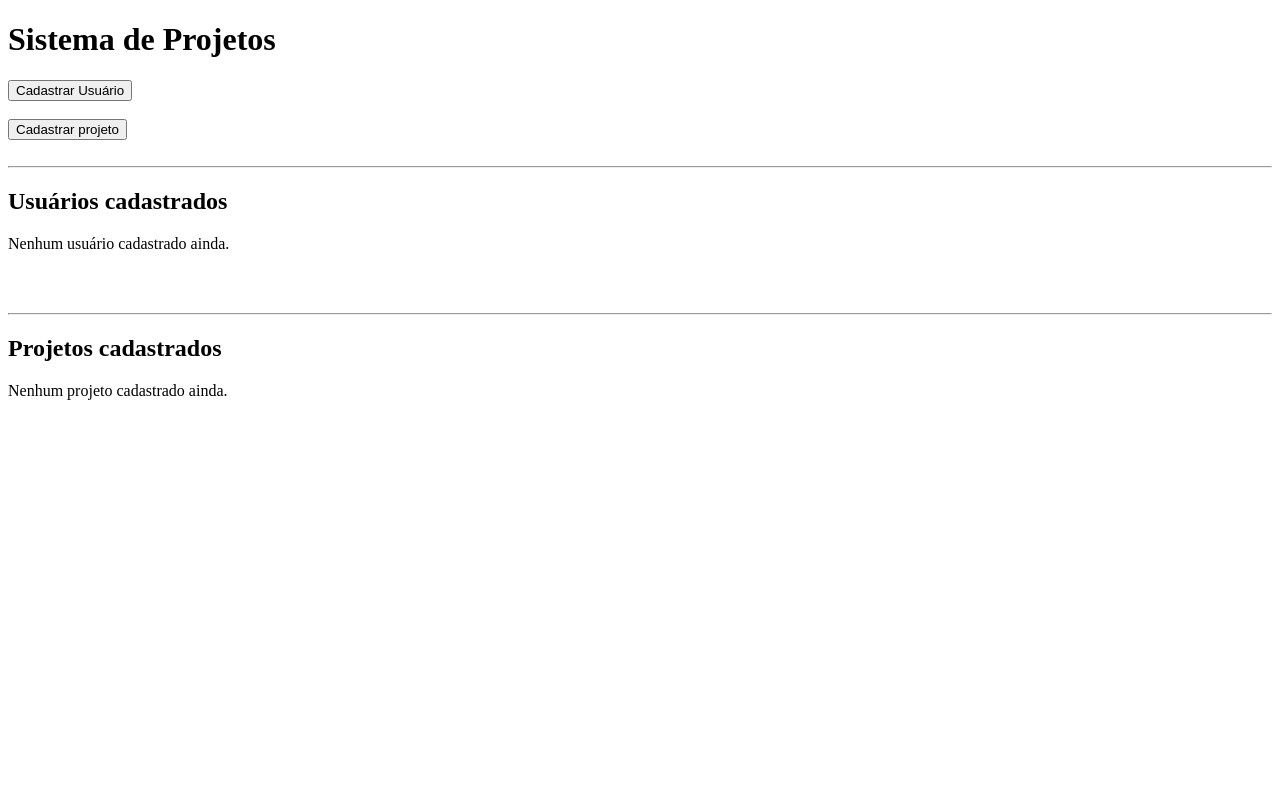
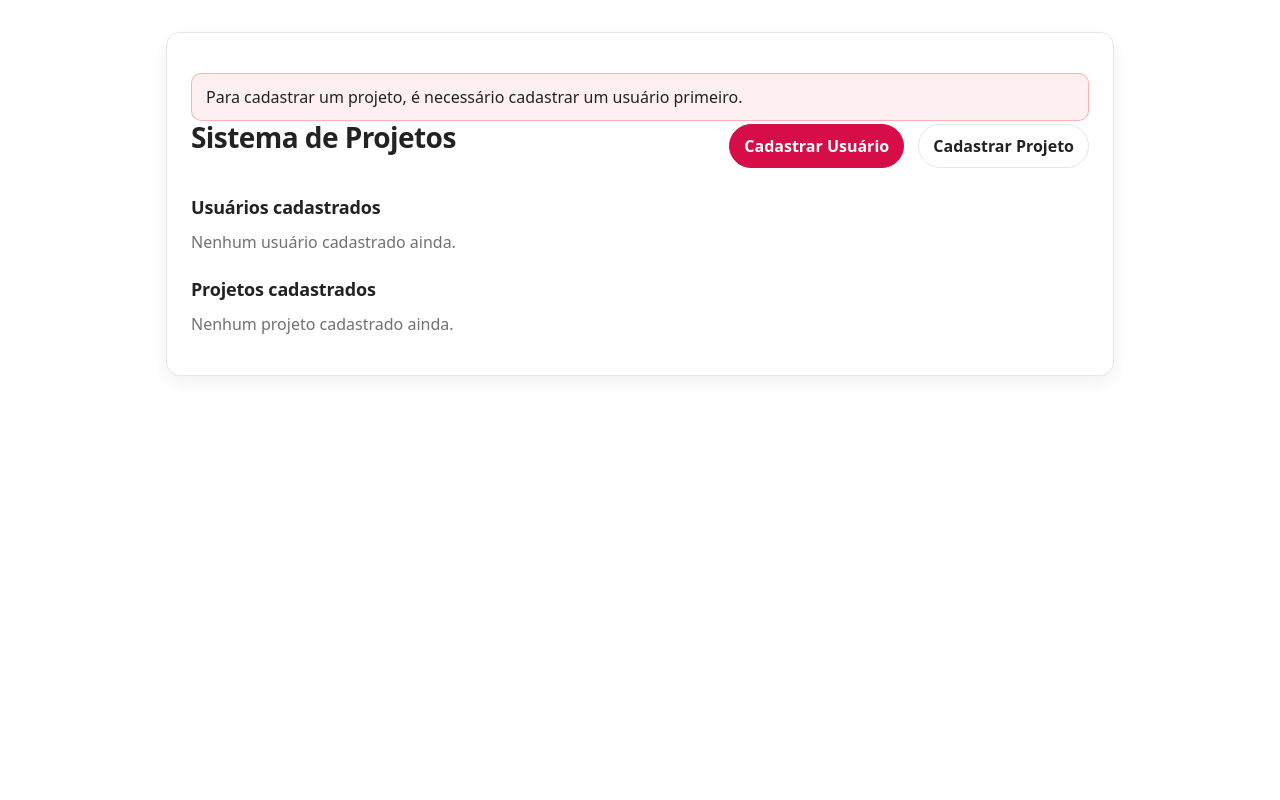
Before and after one commit to EnzoRochaV/Projeto-estagio-Sensedia, a Flask app: page /?msg=precisa_usuario in a window 1280 px wide. Run offline with Flask 3, Linux system fonts and the light colour scheme; data that the repository does not hold is empty.

Commit message:
Adição de CSS no codigo inteiro

```diff
--- /dev/null
+++ b/static/style.css
@@ -0,0 +1,222 @@
+
+:root{
+  --bg: #ffffff;
+  --surface: #ffffff;
+  --text: #222222;
+  --muted: #717171;
+  --border: #e6e6e6;
+  --shadow: 0 6px 18px rgba(0,0,0,.06);
+
+  --primary: #d60d46;
+  --primary-hover: #d60d46  ;
+
+  --radius: 14px;
+  --radius-sm: 10px;
+
+  --space-1: 8px;
+  --space-2: 12px;
+  --space-3: 16px;
+  --space-4: 24px;
+  --space-5: 32px;
+
+  --max: 980px;
+}
+
+*{ box-sizing: border-box; }
+html, body{ height: 100%; }
+
+body{
+  margin: 0;
+  background: var(--bg);
+  color: var(--text);
+  font-family: ui-sans-serif, system-ui, -apple-system, Segoe UI, Roboto, Arial, "Helvetica Neue", Helvetica, "Noto Sans", "Apple Color Emoji", "Segoe UI Emoji";
+  -webkit-font-smoothing: antialiased;
+  -moz-osx-font-smoothing: grayscale;
+}
+
+a{ color: inherit; text-decoration: none; }
+a:hover{ text-decoration: underline; text-underline-offset: 3px; }
+
+.container{
+  max-width: var(--max);
+  margin: 0 auto;
+  padding: var(--space-5) var(--space-3);
+}
+
+.card{
+  background: var(--surface);
+  border: 1px solid var(--border);
+  border-radius: var(--radius);
+  box-shadow: var(--shadow);
+  padding: var(--space-4);
+}
+
+header.page-header{
+  display: flex;
+  align-items: center;
+  justify-content: space-between;
+  gap: var(--space-3);
+  margin-bottom: var(--space-4);
+}
+
+h1{
+  font-size: 28px;
+  line-height: 1.2;
+  margin: 0 0 var(--space-3) 0;
+  letter-spacing: -0.02em;
+}
+
+h2{
+  font-size: 18px;
+  margin: var(--space-4) 0 var(--space-2) 0;
+  letter-spacing: -0.01em;
+}
+
+p{
+  margin: 0 0 var(--space-3) 0;
+  color: var(--muted);
+}
+
+.btn{
+  display: inline-flex;
+  align-items: center;
+  justify-content: center;
+  gap: 8px;
+  padding: 10px 14px;
+  border-radius: 999px;
+  border: 1px solid var(--border);
+  background: #fff;
+  color: var(--text);
+  font-weight: 600;
+  cursor: pointer;
+  transition: transform .04s ease, background .15s ease, border-color .15s ease;
+}
+
+.btn:hover{
+  background: #fafafa;
+  transform: translateY(-1px);
+}
+
+.btn:active{
+  transform: translateY(0);
+}
+
+.btn-primary{
+  background: var(--primary);
+  border-color: var(--primary);
+  color: #fff;
+}
+
+.btn-primary:hover{
+  background: var(--primary-hover);
+  border-color: var(--primary-hover);
+}
+
+.btn-ghost{
+  background: transparent;
+}
+
+.btn + .btn{ margin-left: 10px; }
+
+form{
+  display: grid;
+  gap: var(--space-3);
+  margin-top: var(--space-3);
+}
+
+label{
+  font-size: 14px;
+  font-weight: 600;
+  color: var(--text);
+}
+
+input, select, textarea{
+  width: 100%;
+  padding: 12px 14px;
+  border-radius: var(--radius-sm);
+  border: 1px solid var(--border);
+  background: #fff;
+  color: var(--text);
+  font-size: 14px;
+  transition: border-color .15s ease, box-shadow .15s ease;
+}
+
+input::placeholder, textarea::placeholder{
+  color: #a3a3a3;
+}
+
+input:focus, select:focus, textarea:focus{
+  outline: none;
+  border-color: rgba(255, 56, 92, .55);
+  box-shadow: 0 0 0 4px rgba(255, 56, 92, .12);
+}
+
+.row{
+  display: grid;
+  grid-template-columns: 1fr 1fr;
+  gap: var(--space-3);
+}
+
+.checkbox{
+  display: flex;
+  align-items: center;
+  gap: 10px;
+  color: var(--muted);
+  font-size: 14px;
+}
+.checkbox input{
+  width: 18px;
+  height: 18px;
+  accent-color: var(--primary);
+}
+
+.table-wrap{
+  margin-top: var(--space-4);
+  border: 1px solid var(--border);
+  border-radius: var(--radius);
+  overflow: hidden;
+}
+
+table{
+  width: 100%;
+  border-collapse: collapse;
+  background: #fff;
+}
+
+th, td{
+  padding: 12px 14px;
+  border-bottom: 1px solid var(--border);
+  text-align: left;
+  font-size: 14px;
+}
+
+th{
+  background: #fafafa;
+  color: var(--muted);
+  font-weight: 700;
+  letter-spacing: .01em;
+  text-transform: none;
+}
+
+tr:hover td{
+  background: #fcfcfc;
+}
+
+.alert{
+  margin-top: var(--space-3);
+  padding: 12px 14px;
+  border-radius: var(--radius-sm);
+  border: 1px solid var(--border);
+  background: #fff;
+  color: var(--text);
+}
+
+.alert-success{
+  border-color: rgba(34,197,94,.35);
+  background: rgba(34,197,94,.08);
+}
+
+.alert-error{
+  border-color: rgba(239,68,68,.35);
+  background: rgba(239,68,68,.08);
+}
--- a/templates/index.html
+++ b/templates/index.html
@@ -1,43 +1,48 @@
 <!DOCTYPE html>
 <html>
 <head>
-    <title>Pagina inicial</title>
+    <meta charset="UTF-8">
+    <title>Página inicial</title>
+    <link rel="stylesheet" href="{{ url_for('static', filename='style.css') }}">
 </head>
 
 <body>
 
+<div class="container">
+    <div class="card">
+
         {% if msg == "usuario_ok" %}
-<script>alert("Usuário cadastrado com sucesso!");</script>
+        <div class="alert alert-success">
+            Usuário cadastrado com sucesso!
+        </div>
         {% elif msg == "projeto_ok" %}
-<script>alert("Projeto cadastrado com sucesso!");</script>
+        <div class="alert alert-success">
+            Projeto cadastrado com sucesso!
+        </div>
         {% elif msg == "precisa_usuario" %}
-<script>alert("Para cadastrar um projeto, é necessário cadastrar um usuário primeiro.");</script>
+        <div class="alert alert-error">
+            Para cadastrar um projeto, é necessário cadastrar um usuário primeiro.
+        </div>
         {% endif %}
 
+        <header class="page-header">
             <h1>Sistema de Projetos</h1>
-
-<a href="/usuarios">
-    <button>Cadastrar Usuário</button>
-</a>
-
-<br><br>
-
-<a href="/projetos">
-    <button>Cadastrar projeto</button>
-</a>
-<br><br>
-<hr>
+            <div>
+                <a href="/usuarios" class="btn btn-primary">Cadastrar Usuário</a>
+                <a href="/projetos" class="btn">Cadastrar Projeto</a>
+            </div>
+        </header>
 
         <h2>Usuários cadastrados</h2>
 
         {% if usuarios and usuarios|length > 0 %}
-<table border="1" cellpadding="8" cellspacing="0">
+        <div class="table-wrap">
+            <table>
                 <tr>
                     <th>Nome</th>
                     <th>Telefone</th>
                     <th>Data de nascimento</th>
                 </tr>
-
                 {% for u in usuarios %}
                 <tr>
                     <td>{{ u[0] }}</td>
@@ -46,18 +51,16 @@
                 </tr>
                 {% endfor %}
             </table>
+        </div>
         {% else %}
         <p>Nenhum usuário cadastrado ainda.</p>
         {% endif %}
-<br><br>
-<hr>
-
-
 
         <h2>Projetos cadastrados</h2>
 
         {% if projetos and projetos|length > 0 %}
-<table border="1" cellpadding="8" cellspacing="0">
+        <div class="table-wrap">
+            <table>
                 <tr>
                     <th>Projeto</th>
                     <th>Início</th>
@@ -65,7 +68,6 @@
                     <th>Responsável</th>
                     <th>Telefone</th>
                 </tr>
-
                 {% for p in projetos %}
                 <tr>
                     <td>{{ p[0] }}</td>
@@ -76,9 +78,13 @@
                 </tr>
                 {% endfor %}
             </table>
+        </div>
         {% else %}
         <p>Nenhum projeto cadastrado ainda.</p>
         {% endif %}
 
+    </div>
+</div>
+
 </body>
 </html>
```
Also changed, not shown: templates/cadastro_projeto.html (+34 -16 lines), templates/cadastro_usuario.html (+29 -11 lines), sistema.db (deleted). Lines whose indentation alone changed are shown as unchanged.
